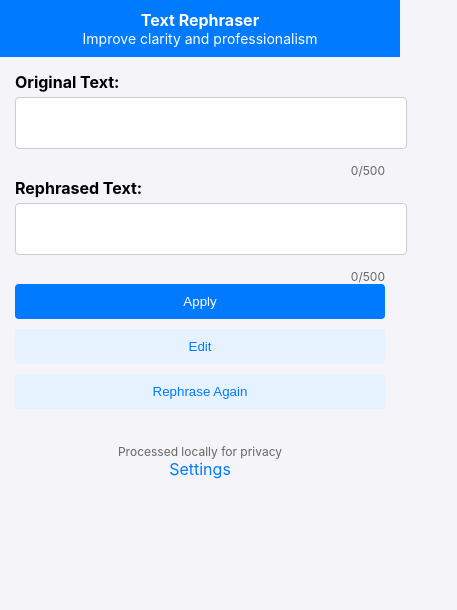
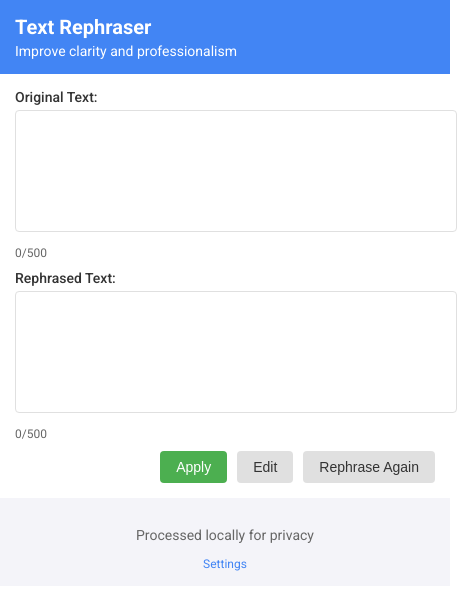
Before and after one commit to adurafayode/writesharp, a browser extension: page src/public/popup/popup.html in a window 400 px wide. Shown: the whole page, 457 px wide, since content can reach past the window. Drawn offline with Linux system fonts and the light colour scheme.

Commit message:
Improved popup UI

```diff
--- a/src/public/popup/popup.css
+++ b/src/public/popup/popup.css
@@ -1,87 +1,121 @@
+/* Base styles */
 body {
-    font-family: -apple-system, BlinkMacSystemFont, 'Segoe UI', 'Roboto', 'Oxygen', 'Ubuntu', 'Cantarell', 'Fira Sans', 'Droid Sans', 'Helvetica Neue', sans-serif;
+    font-family: 'Roboto', -apple-system, BlinkMacSystemFont, 'Segoe UI', 'Oxygen', 'Ubuntu', 'Cantarell', 'Fira Sans', 'Droid Sans', 'Helvetica Neue', sans-serif;
     margin: 0;
     padding: 0;
-    background-color: #f4f4f9;
+    background-color: #FFFFFF;
+    width: 450px;
+    color: #333333;
 }
 
-header {
-    background-color: #007AFF;
-    color: white;
-    padding: 10px 15px;
-    text-align: center;
+/* Typography */
+h1 {
+    font-size: 20px;
+    margin: 0;
+    font-weight: 700;
 }
 
-h1 {
-    font-size: 16px; /* Adjusted to 16px for compliance */
-    margin: 0;
+p, label, textarea, button {
+    font-size: 14px;
 }
 
-p {
-    font-size: 14px;
-    margin: 0;
+.char-count, footer {
+    font-size: 12px;
 }
 
-main {
+/* Layout */
+header, main, footer {
     padding: 15px;
 }
 
+.section {
+    margin-bottom: 15px;
+}
+
+/* Header */
+header {
+    background-color: #4285F4;
+    color: white;
+    text-align: left;
+}
+
+header p {
+    margin: 4px 0 0;
+}
+
+/* Main content */
 label {
     display: block;
     margin-bottom: 5px;
-    font-weight: bold;
+    font-weight: 500;
 }
 
 textarea {
     width: 100%;
+    height: 100px;
     padding: 10px;
     margin-bottom: 10px;
-    border: 1px solid #ccc;
+    border: 1px solid #E0E0E0;
     border-radius: 4px;
     resize: none;
 }
 
 .char-count {
-    text-align: right;
-    font-size: 12px;
-    color: #666;
+    text-align: left;
+    color: #666666;
+    margin-bottom: 10px;
 }
 
-#action-buttons button {
-    width: 100%;
-    padding: 10px;
-    margin-bottom: 10px;
+/* Buttons */
+#action-buttons {
+    display: flex;
+    justify-content: flex-end;
+    gap: 10px;
+}
+
+button {
+    padding: 8px 16px;
     border: none;
     border-radius: 4px;
     cursor: pointer;
-    outline: none; /* Ensures outline is set */
+    font-weight: 500;
+    transition: all 0.3s ease;
 }
 
 .primary-button {
-    background-color: #007AFF;
+    background-color: #4CAF50;
     color: white;
 }
 
+.primary-button:hover {
+    background-color: #45a049;
+}
+
 .primary-button:focus {
-    outline: 2px solid #0056B3; /* Visible focus indicator */
+    outline: 2px solid #45a049;
 }
 
 .secondary-button {
-    background-color: #E6F2FF;
-    color: #007AFF;
+    background-color: #E0E0E0;
+    color: #333333;
+}
+
+.secondary-button:hover {
+    background-color: #D0D0D0;
 }
 
 .secondary-button:focus {
-    outline: 2px solid #0056B3; /* Visible focus indicator */
+    outline: 2px solid #4285F4;
 }
 
+/* States */
 #loading-state,
 #error-state,
 #settings-container {
     text-align: center;
     padding: 20px;
     background-color: white;
-    border: 1px solid #ccc;
+    border: 1px solid #E0E0E0;
     border-radius: 4px;
     display: none;
 }
@@ -90,9 +124,10 @@ textarea {
     display: none !important;
 }
 
+/* Loading spinner */
 .spinner {
-    border: 4px solid #f3f3f3;
-    border-top: 4px solid #007AFF;
+    border: 4px solid #E0E0E0;
+    border-top: 4px solid #4285F4;
     border-radius: 50%;
     width: 32px;
     height: 32px;
@@ -101,44 +136,41 @@ textarea {
 }
 
 @keyframes spin {
-    0% {
-        transform: rotate(0deg);
-    }
-    100% {
-        transform: rotate(360deg);
-    }
+    0% { transform: rotate(0deg); }
+    100% { transform: rotate(360deg); }
 }
 
+/* Error state */
 .error-icon {
     color: #DC3545;
     font-size: 32px;
     margin-bottom: 8px;
 }
 
+/* Footer */
 footer {
-    padding: 10px 15px;
-    background-color: #f4f4f9;
+    background-color: #F4F4F9;
     text-align: center;
-}
-
-footer p {
-    margin: 0;
-    font-size: 12px;
-    color: #666;
+    color: #666666;
 }
 
 #settings-link {
-    color: #007AFF;
+    color: #4285F4;
     text-decoration: none;
+    transition: all 0.3s ease;
+}
+
+#settings-link:hover {
+    text-decoration: underline;
 }
 
 #settings-link:focus {
-    outline: 2px solid #0056B3; /* Visible focus indicator */
+    outline: 2px solid #4285F4;
     outline-offset: 2px;
     border-radius: 2px;
 }
 
-/* New styles added */
+/* Messages */
 .message {
     padding: 10px;
     margin-top: 10px;
@@ -146,11 +178,11 @@ footer p {
 }
 
 .message.success {
-    background-color: #d4edda;
+    background-color: #D4EDDA;
     color: #155724;
 }
 
 .message.error {
-    background-color: #f8d7da;
-    color: #721c24;
+    background-color: #F8D7DA;
+    color: #721C24;
 }
--- a/src/public/popup/popup.html
+++ b/src/public/popup/popup.html
@@ -4,6 +4,7 @@
     <meta charset="UTF-8">
     <meta name="viewport" content="width=device-width, initial-scale=1.0">
     <title>Text Rephraser</title>
+    <link href="https://fonts.googleapis.com/css2?family=Roboto:wght@400;500;700&display=swap" rel="stylesheet">
     <link rel="stylesheet" type="text/css" href="popup.css">
 </head>
 <body>
--- a/src/public/popup/popup.js
+++ b/src/public/popup/popup.js
@@ -262,4 +262,5 @@ document.addEventListener('DOMContentLoaded', () => {
     };
 
     console.log('All event listeners and functions set up');
+
 });
--- a/src/public/popup/styles.css
+++ b/src/public/popup/styles.css
@@ -1,27 +1,29 @@
 /* General styles for the extension */
 body {
-    font-family: -apple-system, BlinkMacSystemFont, 'Segoe UI', 'Roboto', 'Oxygen', 'Ubuntu', 'Cantarell', 'Fira Sans', 'Droid Sans', 'Helvetica Neue', sans-serif;
+  font-family: 'Roboto', -apple-system, BlinkMacSystemFont, 'Segoe UI', 'Oxygen', 'Ubuntu', 'Cantarell', 'Fira Sans', 'Droid Sans', 'Helvetica Neue', sans-serif;
   margin: 0;
   padding: 0;
   background-color: #FFFFFF;
-    color: #333333; /* Ensures text contrast */
+  color: #333333;
+  width: 450px; /* Consistent with our new width specification */
 }
 
 header {
-    background-color: #007AFF;
+  background-color: #4285F4; /* Updated to new primary blue */
   color: white;
-    padding: 10px 15px;
-    text-align: center;
+  padding: 15px;
+  text-align: left; /* Aligned left as per new design */
 }
 
 h1 {
-    font-size: 16px; /* Adjusted to 16px for compliance */
+  font-size: 20px; /* Increased to 20px as per new guide */
   margin: 0;
+  font-weight: 700;
 }
 
 p {
   font-size: 14px;
-    margin: 0;
+  margin: 4px 0 0;
 }
 
 main {
@@ -31,59 +33,71 @@ body {
 label {
   display: block;
   margin-bottom: 5px;
-    font-weight: bold;
+  font-weight: 500;
+  color: #333333;
 }
 
 textarea {
   width: 100%;
+  height: 100px;
   padding: 10px;
   margin-bottom: 10px;
-    border: 1px solid #ccc;
+  border: 1px solid #E0E0E0; /* Updated to light gray */
   border-radius: 4px;
   resize: none;
+  font-size: 14px;
 }
 
 .char-count {
-    text-align: right;
+  text-align: left; /* Aligned left as per new design */
   font-size: 12px;
-    color: #666;
+  color: #666666;
+  margin-bottom: 10px;
 }
 
 button {
-    width: 100%;
-    padding: 10px;
-    margin-bottom: 10px;
+  padding: 8px 16px;
   border: none;
   border-radius: 4px;
   cursor: pointer;
-    outline: none; /* Ensures outline is set */
+  font-size: 14px;
+  font-weight: 500;
+  transition: all 0.3s ease;
 }
 
 .primary-button {
-    background-color: #007AFF;
+  background-color: #4CAF50; /* Updated to new primary green */
   color: white;
 }
 
+.primary-button:hover {
+  background-color: #45a049;
+}
+
 .primary-button:focus {
-    outline: 2px solid #0056B3; /* Visible focus indicator */
+  outline: 2px solid #45a049;
 }
 
 .secondary-button {
-    background-color: #E6F2FF;
-    color: #007AFF;
+  background-color: #E0E0E0; /* Updated to light gray */
+  color: #333333;
+}
+
+.secondary-button:hover {
+  background-color: #D0D0D0;
 }
 
 .secondary-button:focus {
-    outline: 2px solid #0056B3; /* Visible focus indicator */
+  outline: 2px solid #4285F4;
 }
 
 .hidden {
-    display: none;
+  display: none !important;
 }
 
 .spinner {
-    border: 4px solid #f3f3f3;
-    border-top: 4px solid #007AFF;
+  border: 4px solid #E0E0E0;
+  border-top: 4px solid #4285F4; /* Updated to new primary blue */
   border-radius: 50%;
   width: 32px;
   height: 32px;
@@ -92,12 +106,8 @@ body {
 }
 
 @keyframes spin {
-    0% {
-      transform: rotate(0deg);
-    }
-    100% {
-      transform: rotate(360deg);
-    }
+  0% { transform: rotate(0deg); }
+  100% { transform: rotate(360deg); }
 }
 
 .error-icon {
@@ -108,23 +118,51 @@ body {
 
 footer {
   padding: 10px 15px;
-    background-color: #f4f4f9;
+  background-color: #F4F4F9;
   text-align: center;
-  }
-
-  footer p {
-    margin: 0;
   font-size: 12px;
-    color: #666;
+  color: #666666;
 }
 
 #settings-link {
-    color: #007AFF;
+  color: #4285F4; /* Updated to new primary blue */
   text-decoration: none;
+  transition: all 0.3s ease;
+}
+
+#settings-link:hover {
+  text-decoration: underline;
 }
 
 #settings-link:focus {
-    outline: 2px solid #0056B3; /* Visible focus indicator */
+  outline: 2px solid #4285F4;
   outline-offset: 2px;
   border-radius: 2px;
 }
+
+/* Added styles for consistency */
+.section {
+  margin-bottom: 15px;
+}
+
+#action-buttons {
+  display: flex;
+  justify-content: flex-end;
+  gap: 10px;
+}
+
+.message {
+  padding: 10px;
+  margin-top: 10px;
+  border-radius: 4px;
+}
+
+.message.success {
+  background-color: #D4EDDA;
+  color: #155724;
+}
+
+.message.error {
+  background-color: #F8D7DA;
+  color: #721C24;
+}
```
Also changed, not shown: src/selection.js (+32 -6 lines). Lines whose indentation alone changed are shown as unchanged.
